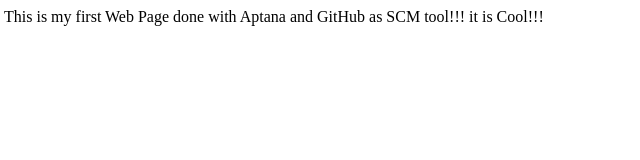
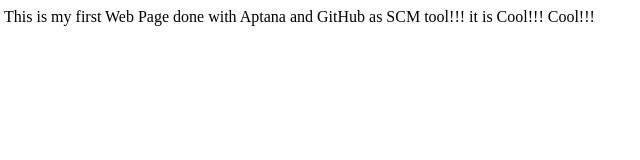
Before and after one commit to AlbMor/TestWeb, a plain HTML site: page index.html in a window 1280 px wide. Shown: the full height of the page, 4-644 px from the left. Drawn offline with Linux system fonts and the light colour scheme.

Commit message:
This is my commit

```diff
--- a/index.html
+++ b/index.html
@@ -6,7 +6,7 @@
 
 	</head>
 	<body>
-		This is my first Web Page done with Aptana and GitHub as SCM tool!!! it is Cool!!!
+		This is my first Web Page done with Aptana and GitHub as SCM tool!!! it is Cool!!! Cool!!!
 	</body>
 
 
```
